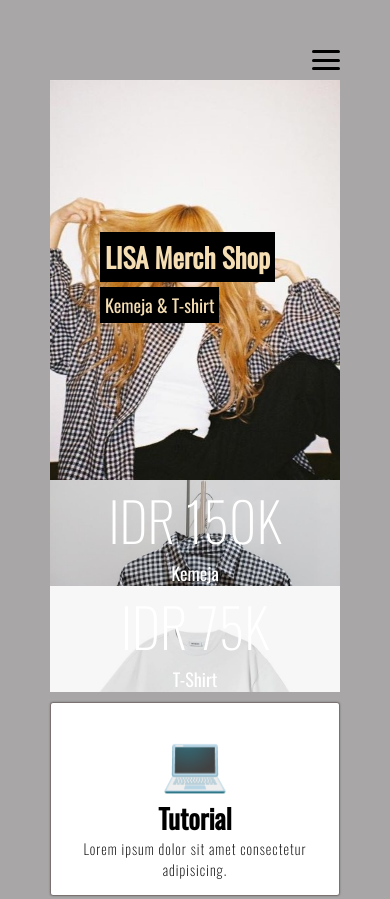
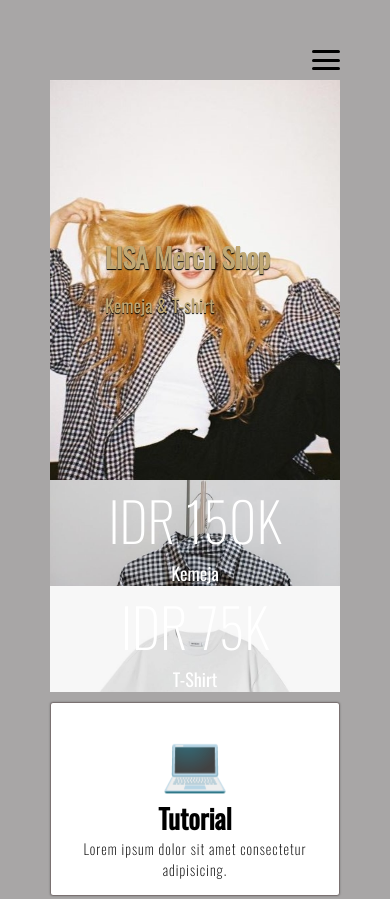
Before and after one commit to diiannn/itw2023_233040085, a plain HTML site: page latihan/latihan7/index.html in a window 390 px wide. Shown: the top 899 px of the page. Drawn offline with nearby package versions, Linux system fonts and the light colour scheme.

Commit message:
Mengerjakan Tugas

```diff
--- a/latihan/latihan7/style.css
+++ b/latihan/latihan7/style.css
@@ -222,8 +222,8 @@
 
     .hero>* {
         display: block;
-        background-color: rgb(0, 0, 0);
-        color: wheat;
+        color: rgb(192, 168, 116);
+        text-shadow: #000 0 1px 1px;
         padding: 5px;
         margin-bottom: 5px;
     }
```
